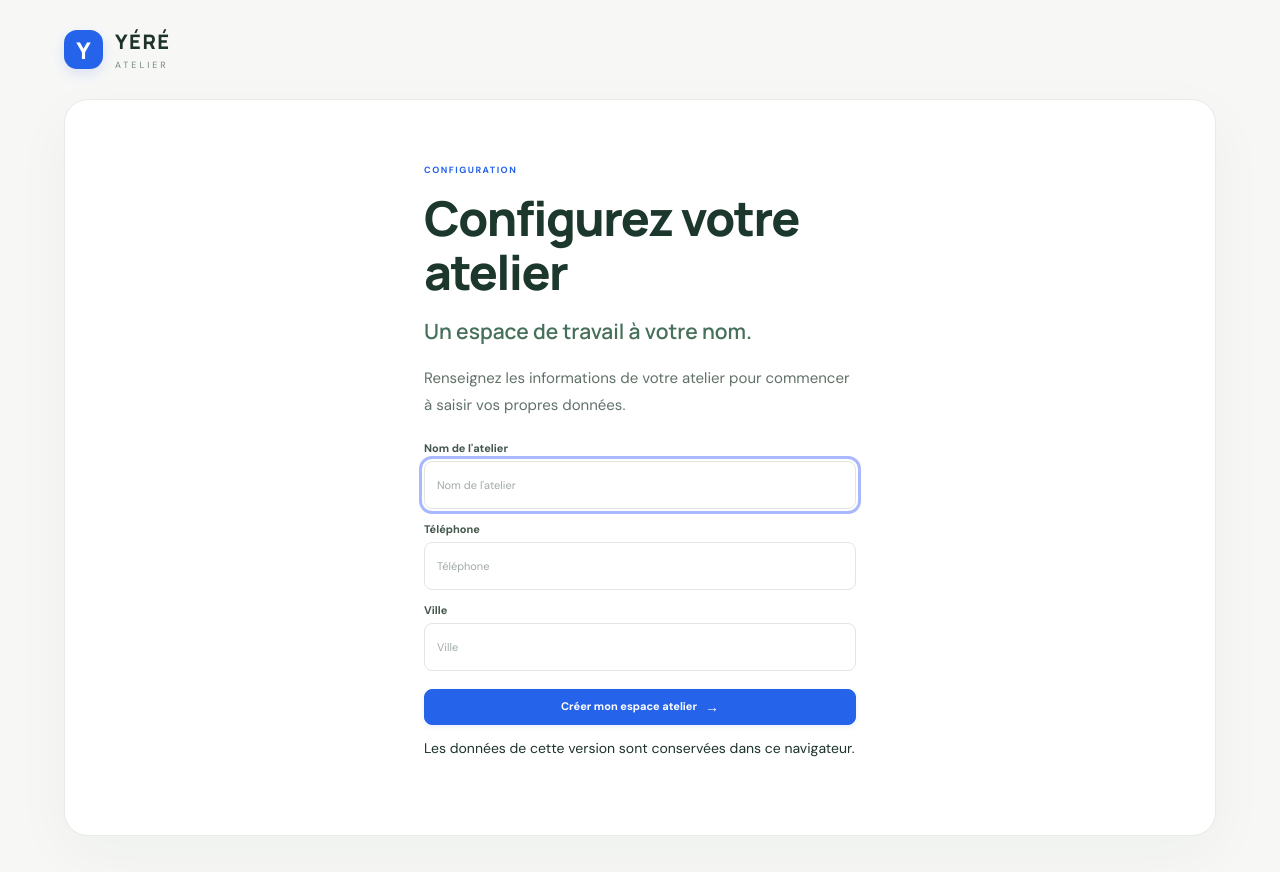
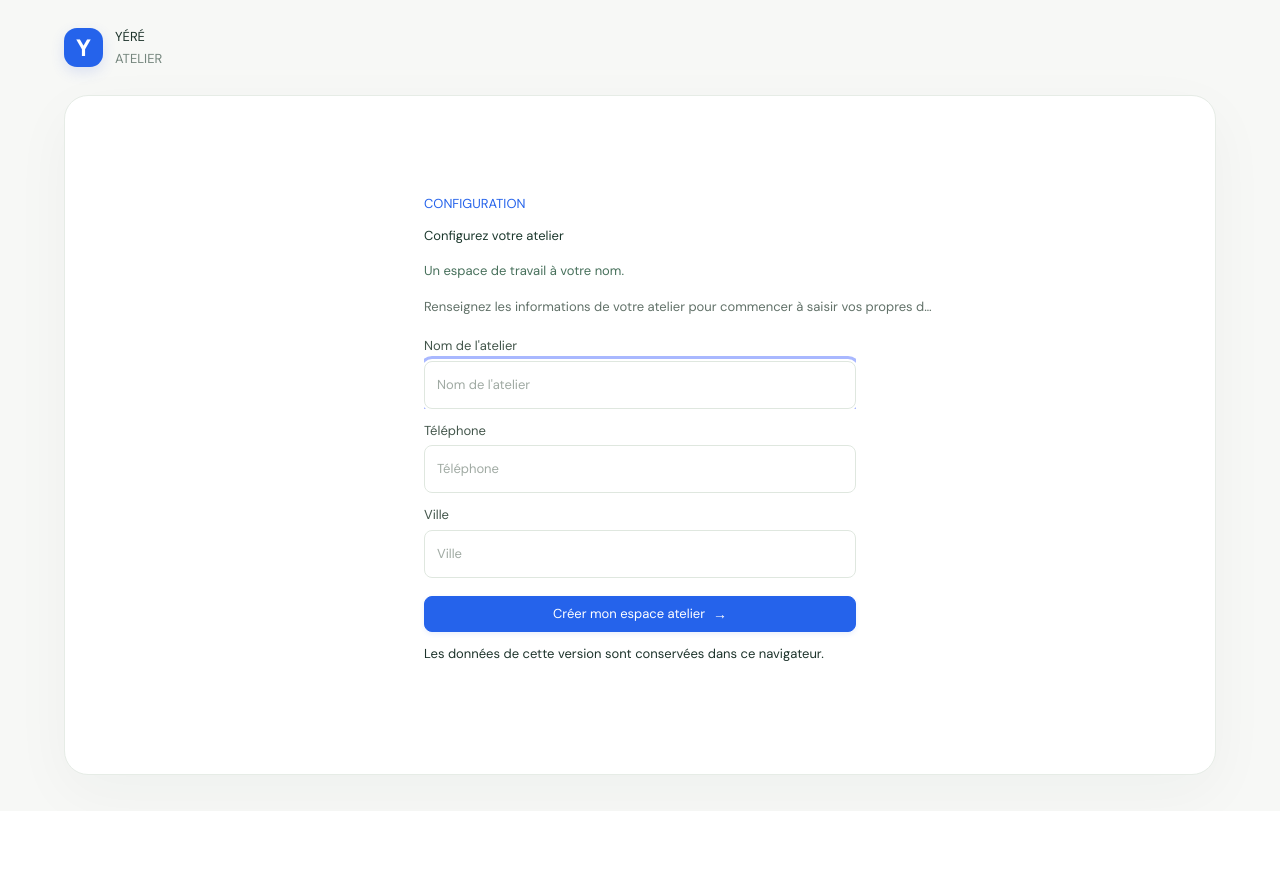
Before and after one commit to aydiarra-star/yere, a React (Vite) app: page / in a window 1280 px wide. After the commit the page ends 811 px from the top, so only its background shows below. Built offline with nearby package versions, Linux system fonts and the light colour scheme.

Commit message:
Unify YERE typography and enforce single-line UI copy

```diff
--- a/src/styles.css
+++ b/src/styles.css
@@ -1080,3 +1080,54 @@ button:focus-visible,input:focus-visible,select:focus-visible,textarea:focus-vis
   .primary-button,
   .secondary-button { min-height: 36px; padding: 8px 11px; }
 }
+
+
+/* YERE TYPOGRAPHY CONTRACT: one readable typeface, one compact size, one line. */
+:root {
+  font-family: "DM Sans", sans-serif;
+  font-size: 13px;
+  font-weight: 400;
+  line-height: 1.35;
+}
+body, button, input, select, textarea, option, label, p, h1, h2, h3, h4,
+small, strong, b, em, a, li, th, td, legend, summary, .eyebrow {
+  font-family: "DM Sans", sans-serif !important;
+  font-size: 13px !important;
+  font-weight: 400 !important;
+  line-height: 1.35 !important;
+  letter-spacing: normal !important;
+}
+h1, h2, h3, h4, p, label, button, a, small, strong, b, em, li, th, td,
+legend, summary, .eyebrow, .breadcrumb, .nav-caption, .notice, .empty-state,
+.privacy-note, .page-subtitle, .onboarding-detail, .onboarding-disclaimer {
+  white-space: nowrap !important;
+  overflow: hidden;
+  text-overflow: ellipsis;
+  min-width: 0;
+  max-width: 100%;
+}
+input, select, textarea {
+  font: inherit;
+  max-width: 100%;
+}
+textarea {
+  white-space: pre;
+  overflow-x: auto;
+}
+button, .primary-button, .secondary-button, .nav-item, .mobile-nav-item {
+  min-width: 0;
+}
+.brand strong, .brand small, .brand-mark, .nav-icon, .snapshot-icon,
+.marketplace-mark, .visual-scissors, .atelier-avatar, .profile-avatar {
+  flex-shrink: 0;
+}
+@media (max-width: 760px) {
+  .sidebar, .main-content, .page-wrap, .welcome-row, .content-card,
+  .section-heading, .onboarding-layout, .onboarding-copy {
+    min-width: 0;
+    max-width: 100%;
+  }
+  .welcome-row, .section-heading, .marketplace-hero, .reminders-intro {
+    gap: 8px;
+  }
+}
```
